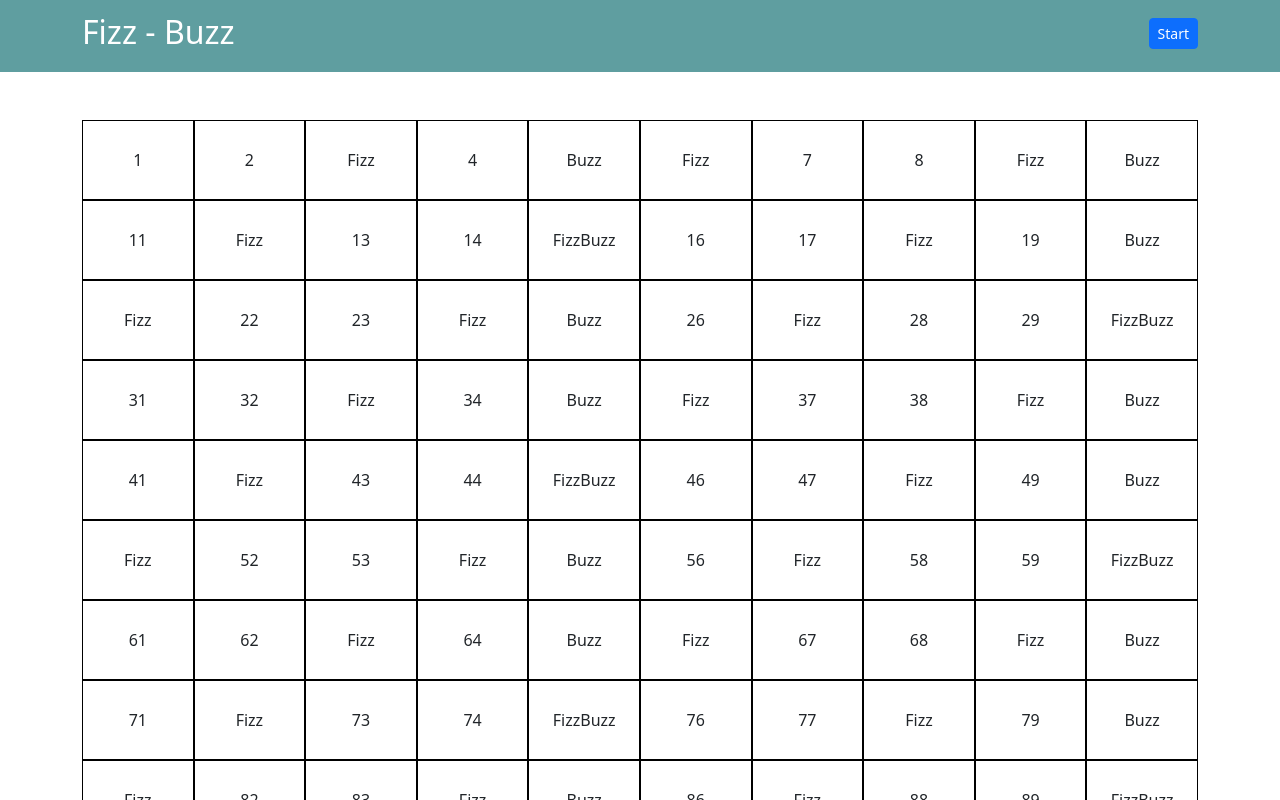
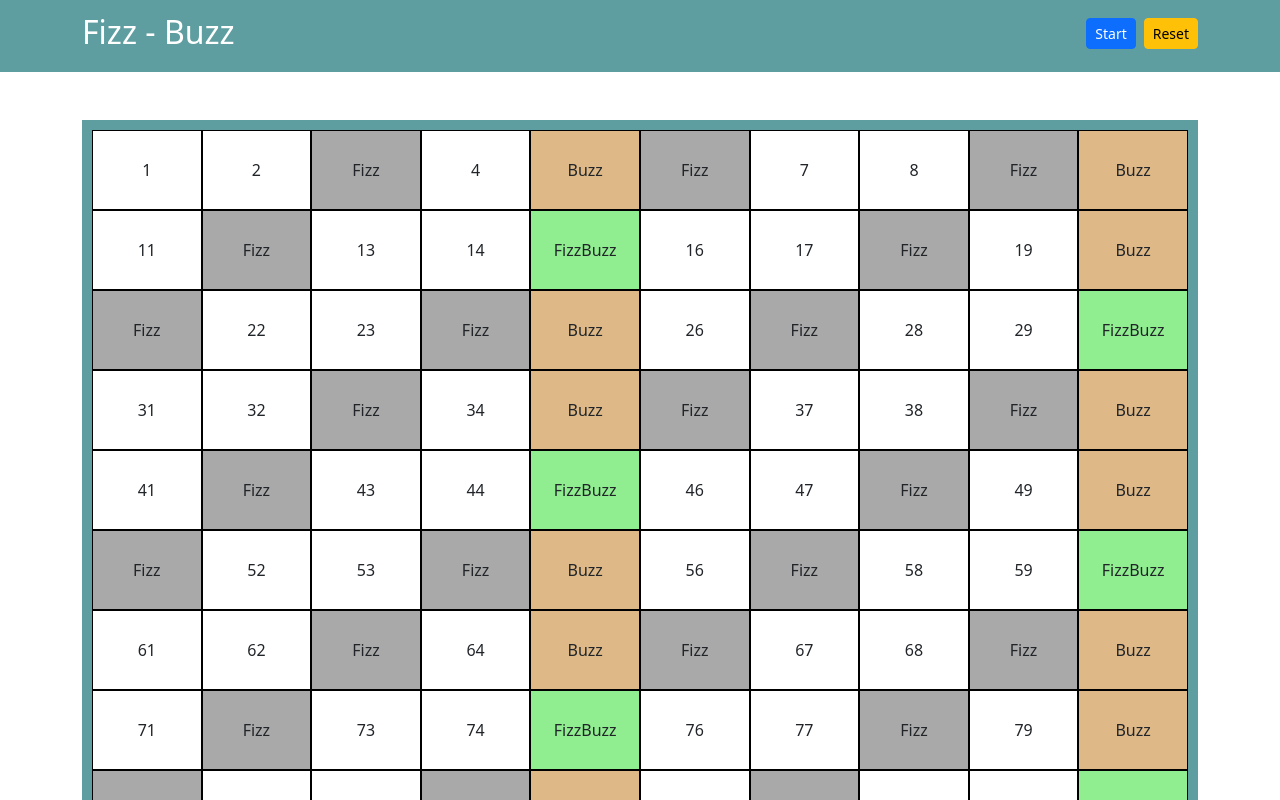
Before and after one commit to RobyLedda94/fizz-buzz, a plain HTML site: page index.html in a window 1280 px wide. Both pictures are taken after a click on the button "Start". Shown: the top 800 px of the page. Drawn offline with nearby package versions, Linux system fonts and the light colour scheme.

Commit message:
[UPD] definizione style agli squares, e inserimento btn reset

```diff
--- a/css/style.css
+++ b/css/style.css
@@ -46,6 +46,22 @@
     background-color: cadetblue;
 }
 
+.bg-darkgray {
+    background-color: darkgrey;
+}
+
+.bg-lightgreen {
+    background-color: lightgreen;
+}
+
+.bg-burlywood {
+    background-color: burlywood;
+}
+
+.bg-white {
+    background-color: white;
+}
+
 
 .txt-white {
     color: white;
--- a/index.html
+++ b/index.html
@@ -23,7 +23,8 @@
                 </div>
                 <div class="col-12 col-sm-6">
                     <div class="content-header media-button pt-10px">
-                        <button id="btn-fizzBuzz" class="btn btn-sm btn-primary">Start</button>
+                        <button id="btn-fizzBuzz-start" class="btn btn-sm btn-primary mx-2">Start</button>
+                        <button id="btn-fizzBuzz-reset" class="btn btn-sm btn-warning">Reset</button>
                     </div>
                 </div>
             </div>
--- a/js/script.js
+++ b/js/script.js
@@ -1,6 +1,6 @@
 // Dichiarazione delle variabili
 
-let btn_fizzBuzz = document.getElementById('btn-fizzBuzz'); // Bottone
+let btn_fizzBuzz = document.getElementById('btn-fizzBuzz-start'); // Bottone Start
 
 
 let grid_container = document.getElementById('grid-container') // Contenitore della griglia
@@ -14,35 +14,67 @@ let gridfizzBuzz = document.getElementById('gridFizzBuzz') // Griglia FizzBuzz
 console.log(btn_fizzBuzz, grid_container, gridfizzBuzz);
 
 
+
+
+
 // Gestione evento start
 
 btn_fizzBuzz.addEventListener('click', function () {
 
+    // Stile al contenitore
+
+    grid_container.style.padding = '10px';
+
+    grid_container.style.backgroundColor = 'cadetblue';
+
+
+
+    gridfizzBuzz.innerHTML = ''; // Reset preventivo della lista
+
+
     for (let i = 1; i <= 100; i++) { // Ciclo for con 100 iterazioni
+
 
         let squares = document.createElement('div'); // Creazione dinamica elemento (div)
 
+
         gridfizzBuzz.appendChild(squares); // Appendo gli elementi creati alla griglia
 
-        squares.classList.add('square'); // classe css agli elementi creati
 
-        if (i % 3 === 0 && i % 5 === 0) {
+        squares.classList.add('square'); // classe css (layout) agli elementi creati
 
-            squares.innerHTML = `FizzBuzz`;
 
-        } else if (i % 3 === 0) {
+        if (i % 3 === 0 && i % 5 === 0) { // Condizione multipli di 3 e 5 (FizzBuzz)
 
-            squares.innerHTML = `Fizz`;
 
-        } else if (i % 5 === 0) {
+            squares.innerHTML = `FizzBuzz`; // Contenuto
 
-            squares.innerHTML = `Buzz`;
+            squares.classList.add('bg-lightgreen'); // (style) css
 
-        } else {
 
-            squares.innerHTML = `${i}`;
+        } else if (i % 3 === 0) { // Solo multipli di 3 (Fizz)
+
+
+            squares.innerHTML = `Fizz`; // Contenuto
+
+            squares.classList.add('bg-darkgray'); // (style) css
+
+
+        } else if (i % 5 === 0) { // Solo multipli di 5 (Buzz)
+
+
+            squares.innerHTML = `Buzz`; // Contenuto
+
+            squares.classList.add('bg-burlywood') // (style) css
+
+
+        } else { // Altrimenti mostro il numero (valore corrente variabile contatore)
+
+
+            squares.innerHTML = `${i}`; // Contenuto
+
+            squares.classList.add('bg-white'); // (style) css
+
         };
-
     };
-
 });
```
